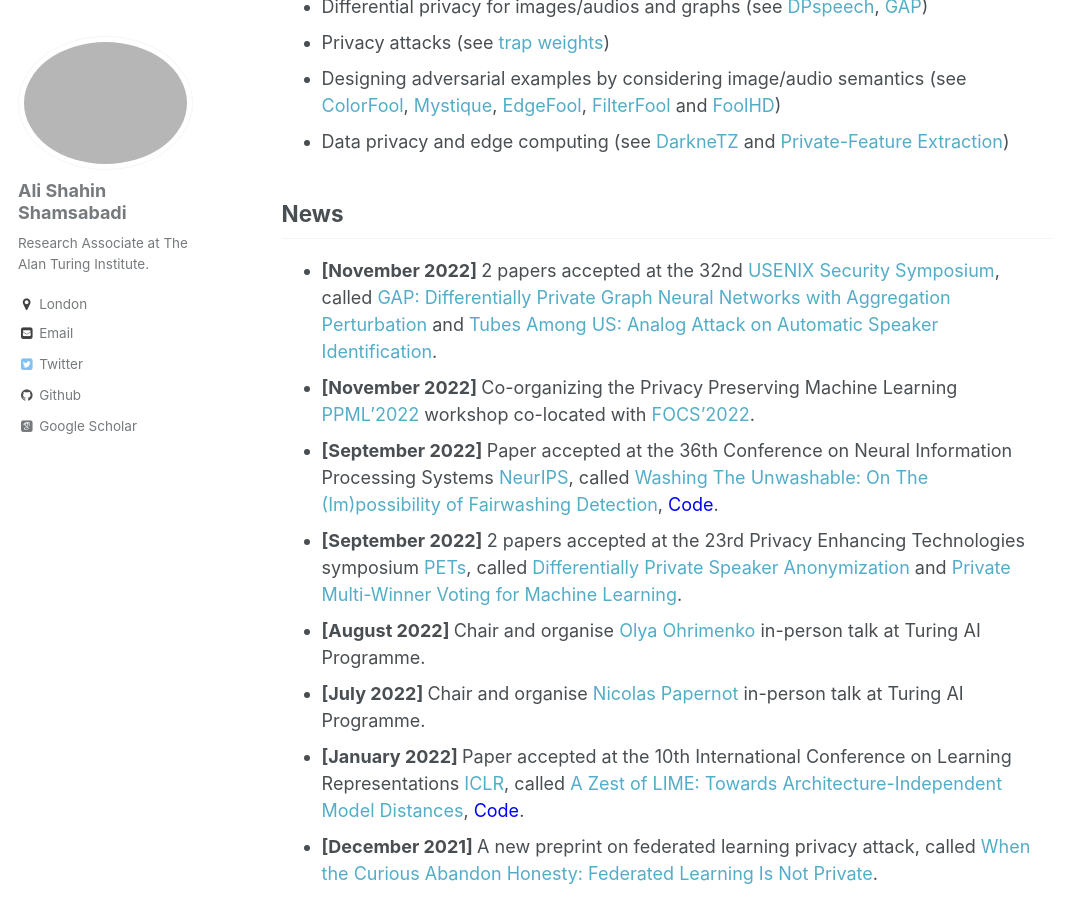
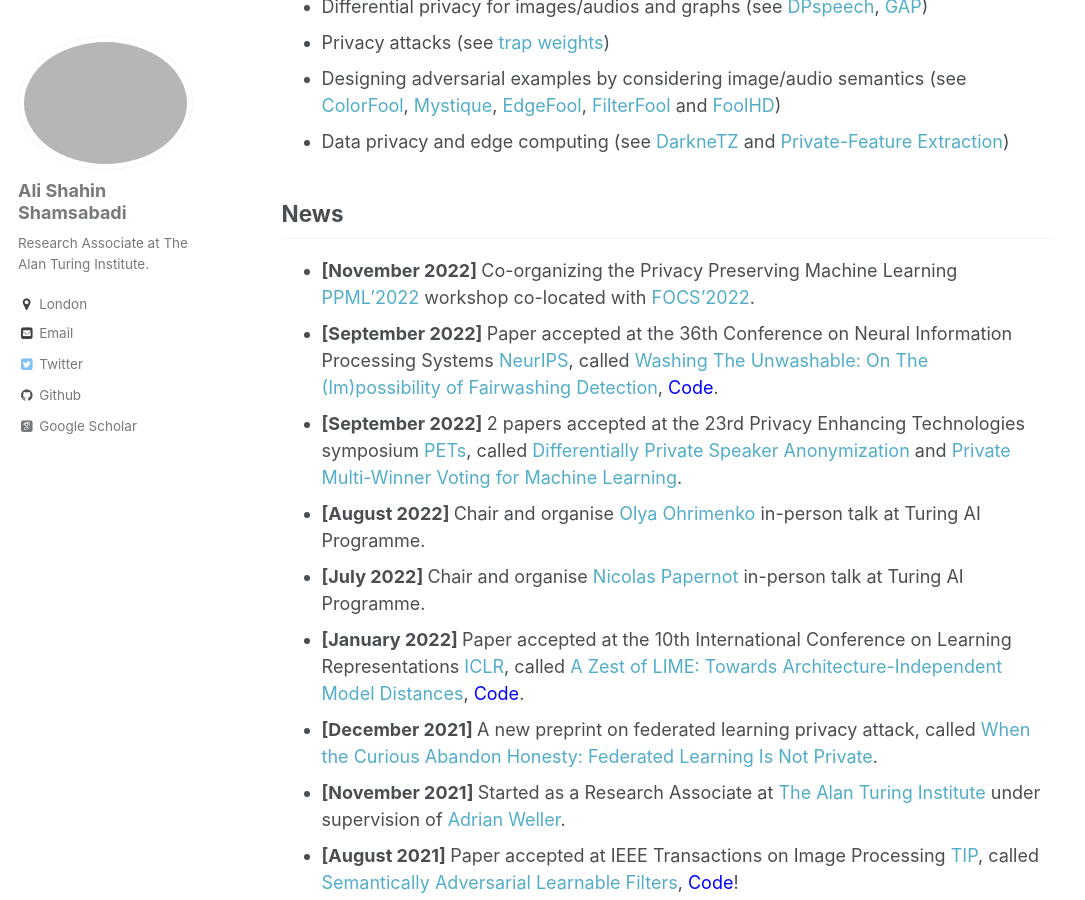
Before and after one commit to AliShahin/AliShahin.github.io, a Jekyll site: the page built from _pages/about.md, in a window 1280 px wide and 900 px high, scrolled down 727 px. Shown: the whole window, without its empty margins (0-1085 px from the left). Built offline with Jekyll 4.4.1, drawn with Linux system fonts in a browser that asks for light colours; some web fonts are replaced.

Commit message:
Update about.md

```diff
--- a/_pages/about.md
+++ b/_pages/about.md
@@ -22,7 +22,6 @@ My research has been published at top-tier conferences including NeurIPS, ICLR,
 - Data privacy and edge computing (see [DarkneTZ](https://arxiv.org/pdf/2004.05703) and [Private-Feature Extraction](https://arxiv.org/pdf/1802.03151.pdf))
 
 ## News
-- <b> [November 2022] </b> 2 papers accepted at the 32nd [USENIX Security Symposium](https://www.usenix.org/conference/usenixsecurity23), called [GAP: Differentially Private Graph Neural Networks with Aggregation Perturbation](https://arxiv.org/pdf/2203.00949.pdf) and [Tubes Among US: Analog Attack on Automatic Speaker Identification](https://alishahin.github.io).
 - <b> [November 2022] </b> Co-organizing the Privacy Preserving Machine Learning [PPML'2022](https://ppml-workshop.github.io/ppml22/) workshop co-located with [FOCS'2022](https://focs2022.eecs.berkeley.edu).
 - <b> [September 2022] </b> Paper accepted at the 36th Conference on Neural Information Processing Systems [NeurIPS](https://neurips.cc), called [Washing The Unwashable: On The (Im)possibility of Fairwashing Detection](https://nips.cc/Conferences/2022/Schedule?showEvent=54741), [<font color="blue">Code</font>](https://github.com/cleverhans-lab/FRAUD-Detect).
 - <b> [September 2022] </b> 2 papers accepted at the 23rd Privacy Enhancing Technologies symposium [PETs](https://petsymposium.org/index.php), called [Differentially Private Speaker Anonymization](https://arxiv.org/pdf/2202.11823.pdf) and [Private Multi-Winner Voting for Machine Learning](https://alishahin.github.io).
```
